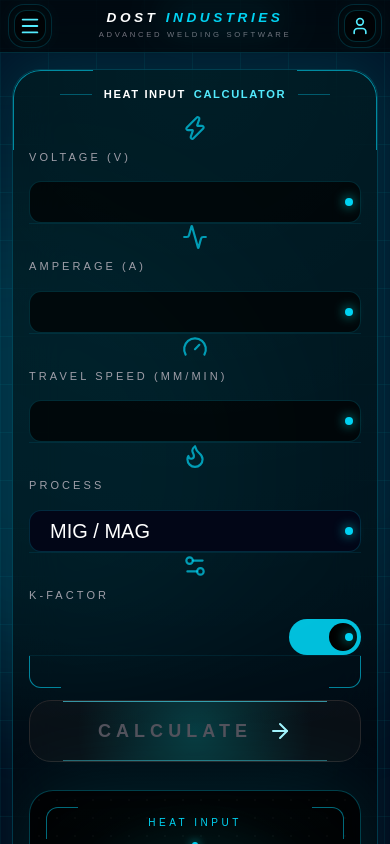
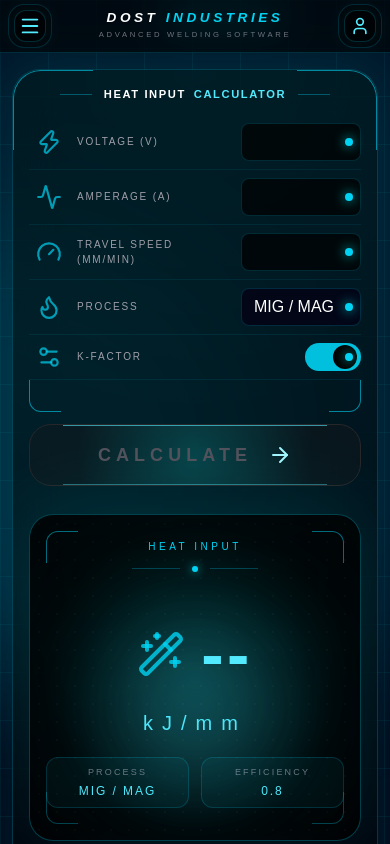
Before and after one commit to Dost-Industries/dost-industries-app, a Next.js app: page / in a window 390 px wide. Shown: the top 844 px of the page. Built offline with nearby package versions, Linux system fonts and the light colour scheme.

Commit message:
Refactor heat input page into components

```diff
--- a/app/components/InputRow.tsx
+++ b/app/components/InputRow.tsx
@@ -13,7 +13,7 @@
   children,
 }: InputRowProps) {
   return (
-<div className="group grid grid-cols-1 md:grid-cols-[64px_1fr_180px] items-center border-b border-cyan-500/10 py-0 sm:py-2 gap-2 sm:gap-4 relative transition-all duration-300 hover:border-cyan-400/30">
+<div className="group grid grid-cols-[40px_1fr_120px] sm:grid-cols-[64px_1fr_180px] items-center border-b border-cyan-500/10 py-2 sm:py-2 gap-2 sm:gap-4 relative transition-all duration-300 hover:border-cyan-400/30">
       <div className="flex justify-center">
         <Icon
           size={26}
@@ -22,7 +22,7 @@
       </div>
 
       <div>
-        <p className="text-[11px] sm:text-sm tracking-[0.28em] uppercase text-zinc-400 mb-2">
+      <p className="text-[10px] sm:text-sm tracking-[0.18em] sm:tracking-[0.28em] uppercase text-zinc-400">
           {label}
         </p>
       </div>
--- a/app/page.tsx
+++ b/app/page.tsx
@@ -46,7 +46,7 @@
   }, [voltage, amperage, speed, efficiency, useFactor]);
 
   const inputClassName =
-  "h-[42px] sm:h-[54px] w-full rounded-xl border border-cyan-500/20 bg-black/70 px-5 text-xl sm:text-2xl text-white transition-all duration-300 hover:border-cyan-400/40 hover:bg-cyan-400/[0.03] focus:border-cyan-300 focus:outline-none focus:shadow-[0_0_18px_rgba(0,255,255,0.15)]";
+  "h-[38px] sm:h-[54px] w-full rounded-lg sm:rounded-xl border border-cyan-500/20 bg-black/70 px-3 sm:px-5 text-base sm:text-2xl text-white transition-all duration-300 hover:border-cyan-400/40 hover:bg-cyan-400/[0.03] focus:border-cyan-300 focus:outline-none focus:shadow-[0_0_18px_rgba(0,255,255,0.15)]";
 
   const isDisabled =
     !voltage ||
@@ -183,16 +183,20 @@
                 </InputRow>
 
                 <InputRow icon={Settings2} label="K-Factor">
-                  <div className="flex justify-end">
+  <div className="flex items-center justify-end h-full">
     <button
       onClick={() => setUseFactor(!useFactor)}
-                      className={`relative h-9 w-18 rounded-full transition-all duration-300 sm:h-10 sm:w-20 ${
-                        useFactor ? "bg-cyan-400/90" : "bg-zinc-800"
+      className={`relative h-7 w-14 sm:h-10 sm:w-20 rounded-full transition-all duration-300 ${
+        useFactor
+          ? "bg-cyan-400/90"
+          : "bg-zinc-800"
       }`}
     >
       <div
-                        className={`absolute top-1 h-7 w-7 rounded-full bg-black transition-all duration-300 sm:h-8 sm:w-8 ${
-                          useFactor ? "left-10 sm:left-11" : "left-1"
+        className={`absolute top-0.5 h-6 w-6 sm:top-1 sm:h-8 sm:w-8 rounded-full bg-black transition-all duration-300 ${
+          useFactor
+            ? "left-7 sm:left-11"
+            : "left-0.5 sm:left-1"
         }`}
       />
     </button>
```
Lines whose indentation alone changed are shown as unchanged.
